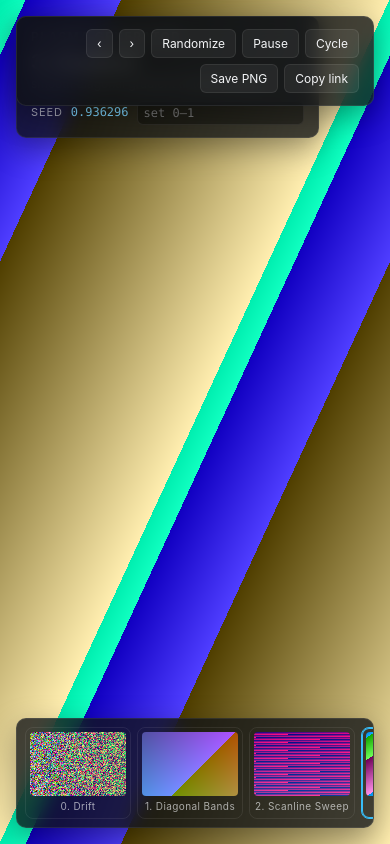
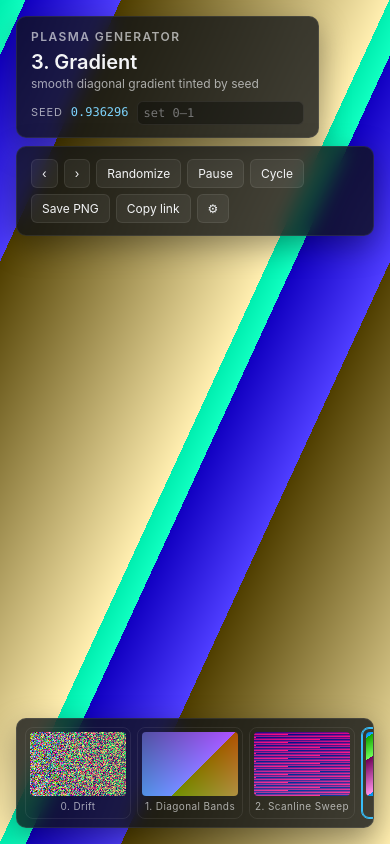
Before and after one commit to bluehexagons/generator, a plain HTML site: page index.html in a window 390 px wide. Drawn offline with Linux system fonts and the light colour scheme.

Commit message:
Fix mobile layout: stack top panels, add controls toggle
Both top panels were fixed at top:16px and overlapped on narrow screens.
Wrap them in a flex top-bar container that stacks vertically on mobile,
and add a ⚙ toggle button to show/hide the controls panel (previously
inaccessible on touchscreens with no keyboard).

Co-Authored-By: Claude Sonnet 4.6 <noreply@anthropic.com>

```diff
--- a/index.html
+++ b/index.html
@@ -10,6 +10,7 @@
   <body>
     <canvas id="main" title="Click to randomize"></canvas>
 
+    <div class="top-bar">
       <header class="hud top-left">
         <div class="title">Plasma Generator</div>
         <div id="mode-name" class="mode-name">—</div>
@@ -29,9 +30,11 @@
         <button id="btn-cycle" title="Auto-cycle modes (C)">Cycle</button>
         <button id="btn-save" title="Download PNG (S)">Save PNG</button>
         <button id="btn-share" title="Copy deep link">Copy link</button>
+        <button id="btn-settings" title="Toggle controls">⚙</button>
+      </div>
     </div>
 
-    <aside class="hud right">
+    <aside class="hud right" id="panel-right">
       <div class="control">
         <label for="pixel-size">Pixel size <span id="pixel-size-out">1</span></label>
         <input id="pixel-size" type="range" min="1" max="40" step="1" />
--- a/script.js
+++ b/script.js
@@ -325,6 +325,10 @@ function wireUi() {
     seedInput.value = "";
   });
 
+  document.getElementById("btn-settings").addEventListener("click", () => {
+    document.getElementById("panel-right").classList.toggle("open");
+  });
+
   main.addEventListener("click", randomizeSeed);
 
   window.addEventListener("keydown", e => {
--- a/style.css
+++ b/style.css
@@ -30,7 +30,6 @@ html, body {
 }
 
 .hud {
-  position: fixed;
   background: var(--panel);
   backdrop-filter: blur(10px);
   -webkit-backdrop-filter: blur(10px);
@@ -39,15 +38,29 @@ html, body {
   padding: 12px 14px;
   font-size: 13px;
   line-height: 1.4;
-  z-index: 10;
   color: var(--fg);
   box-shadow: 0 10px 30px rgba(0, 0, 0, 0.35);
 }
 
-.top-left { top: 16px; left: 16px; max-width: 320px; }
-.top-right { top: 16px; right: 16px; display: flex; gap: 6px; flex-wrap: wrap; max-width: 60vw; justify-content: flex-end; }
-.right { top: 96px; right: 16px; width: 260px; }
+.top-bar {
+  position: fixed;
+  top: 16px;
+  left: 16px;
+  right: 16px;
+  z-index: 10;
+  display: flex;
+  justify-content: space-between;
+  align-items: flex-start;
+  gap: 8px;
+  pointer-events: none;
+}
+.top-bar > * { pointer-events: auto; }
+
+.top-left { max-width: 320px; }
+.top-right { display: flex; gap: 6px; flex-wrap: wrap; max-width: 60vw; justify-content: flex-end; }
+.right { position: fixed; top: 96px; right: 16px; width: 260px; z-index: 10; }
 .bottom {
+  position: fixed;
   left: 50%;
   bottom: 16px;
   transform: translateX(-50%);
@@ -56,7 +69,10 @@ html, body {
   padding: 8px;
   max-width: calc(100vw - 32px);
   overflow-x: auto;
+  z-index: 10;
 }
+
+#btn-settings { display: none; }
 
 .title {
   font-weight: 600;
@@ -195,7 +211,21 @@ kbd {
 .thumb.active span { color: var(--accent); }
 
 @media (max-width: 720px) {
-  .right { display: none; }
-  .top-right { max-width: calc(100vw - 32px); }
-  .top-left { max-width: calc(100vw - 32px); }
+  .top-bar {
+    flex-direction: column;
+    gap: 8px;
+  }
+  .top-left { max-width: 100%; }
+  .top-right { max-width: 100%; justify-content: flex-start; }
+  .right {
+    top: auto;
+    bottom: 90px;
+    right: 16px;
+    left: 16px;
+    width: auto;
+    display: none;
+  }
+  .right.open { display: block; }
+  .right .hint { display: none; }
+  #btn-settings { display: inline-flex; align-items: center; justify-content: center; }
 }
```
Lines whose indentation alone changed are shown as unchanged.
